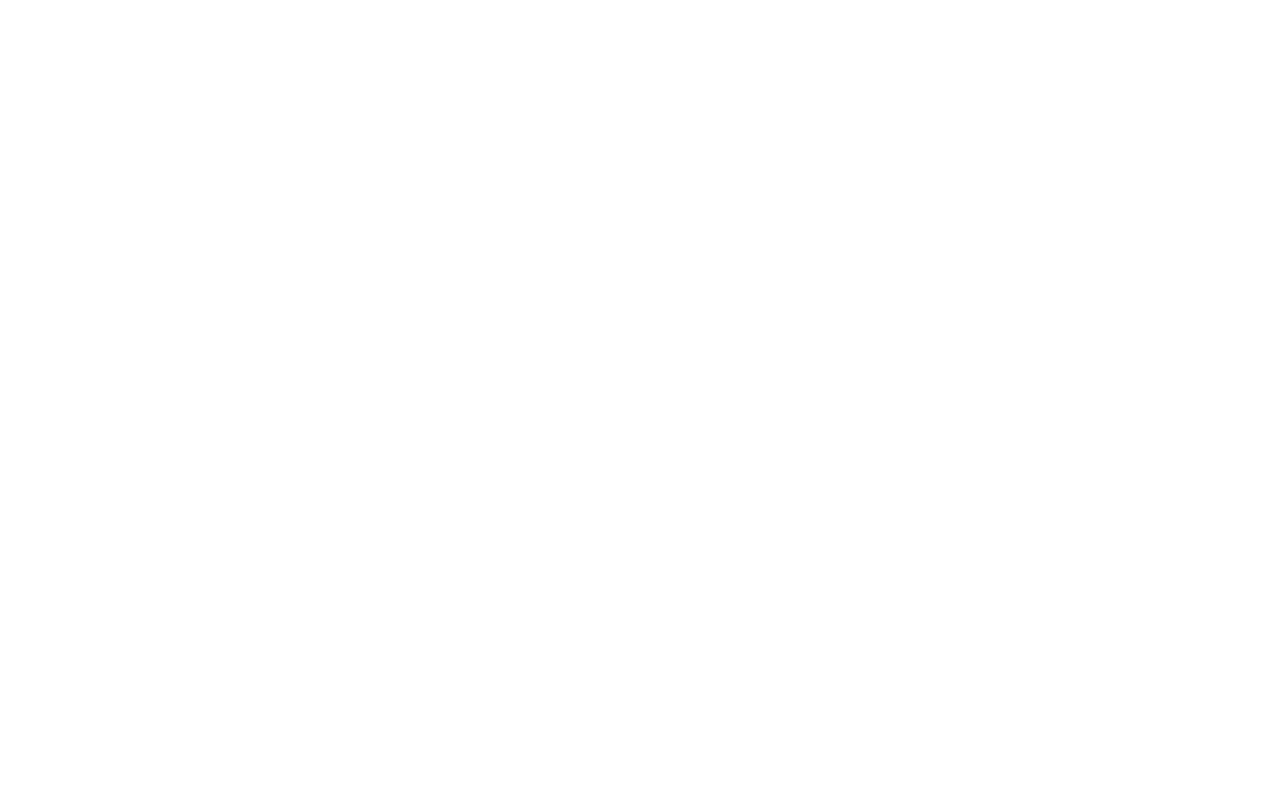
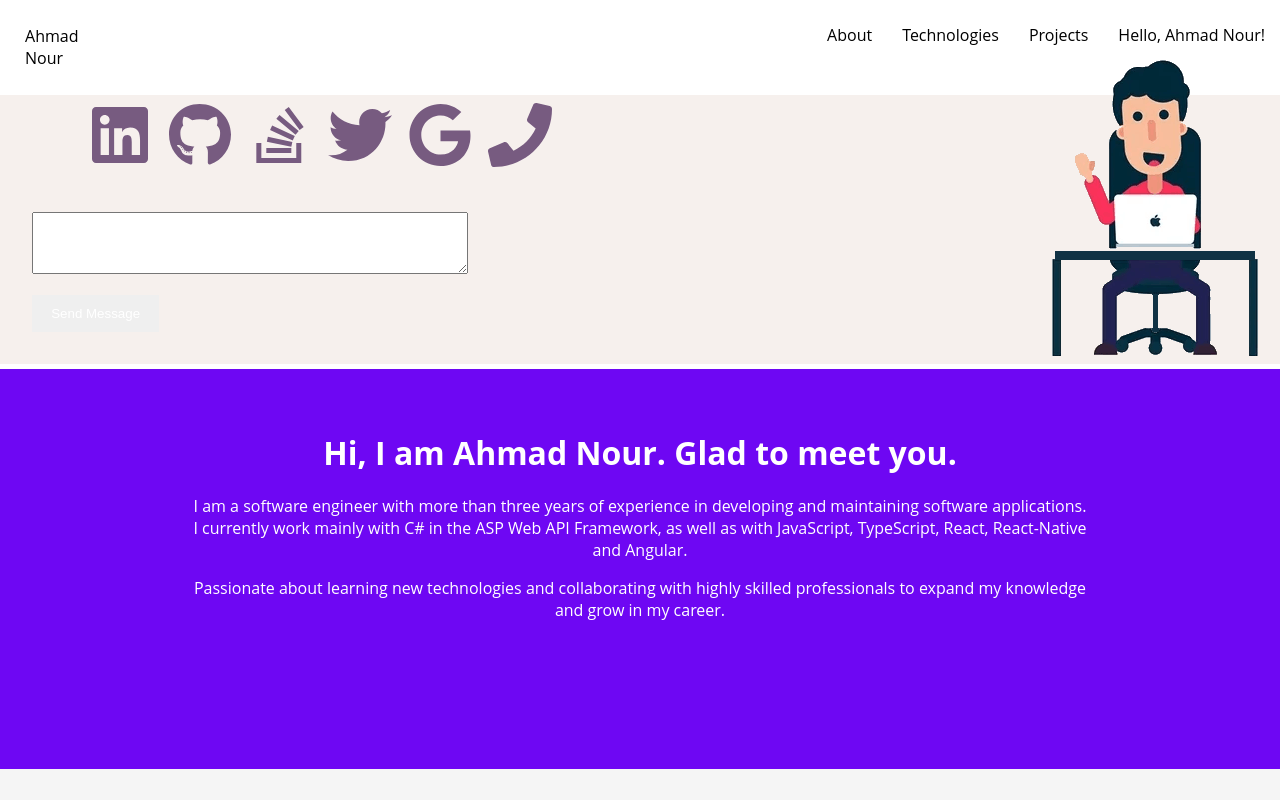
Before and after one commit to Ahmad-Nour/protofilo-ahmad-nour, a React (Create React App) app: page /hello in a window 1280 px wide. Before the commit this address had no page. Shown: the top 800 px of the page. Built offline with nearby package versions, Linux system fonts and the light colour scheme.

Commit message:
feat: add hello page

```diff
--- a/package.json
+++ b/package.json
@@ -8,6 +8,7 @@
     "@testing-library/user-event": "^13.5.0",
     "react": "^18.2.0",
     "react-dom": "^18.2.0",
+    "react-icons": "^4.10.1",
     "react-particles-js": "^3.6.0",
     "react-router-dom": "^6.14.2",
     "react-scripts": "5.0.1",
--- a/src/App.js
+++ b/src/App.js
@@ -3,6 +3,7 @@
 import About from './components/about/about.component';
 import { BrowserRouter as Router, Routes, Route, Outlet } from 'react-router-dom';
 import { Fragment } from 'react';
+import Hello from './components/hello/hello.component';
 
 function App() {
   return (
@@ -11,6 +12,7 @@
         <Route path="/" element={<NavBar />}>
           <Route index element={<Home />} />
           <Route path="about" element={<About />} />
+          <Route path="hello" element={<Hello />} />
         </Route>
       </Routes>
    </Fragment>
--- /dev/null
+++ b/src/components/hello/hello.component.jsx
@@ -0,0 +1,43 @@
+import React, { useState } from 'react';
+import { FaLinkedin, FaGithub, FaStackOverflow, FaTwitter, FaGoogle, FaPhone } from 'react-icons/fa';
+import './hello.styles.scss';
+import helloGif from '../../assets/hello.gif';
+
+
+const Hello = () => {
+    const [message, setMessage] = useState('');
+
+    const handleSubmit = e => {
+        e.preventDefault();
+        // send message
+    }
+
+    return (
+        <div className="contact">
+            <div className='left'>
+                <div className='profile-links'>
+                    <a href="https://www.linkedin.com/in/yourprofile"><FaLinkedin /></a>
+                    <a href="https://github.com/yourprofile"><FaGithub /></a>
+                    <a href="https://stackoverflow.com/users/yourprofile"><FaStackOverflow /></a>
+                    <a href="https://twitter.com/yourprofile"><FaTwitter /></a>
+                    <a href="mailto:youremail@gmail.com"><FaGoogle /></a>
+                    <a href="tel:+1234567890"><FaPhone /></a>
+                </div>
+
+                <form onSubmit={handleSubmit} className='message-form '>
+                    <textarea
+                        className='message-input'
+                        value={message}
+                        onChange={e => setMessage(e.target.value)}
+                    />
+                    <button className='submit-button' type="submit">Send Message</button>
+                </form>
+            </div>
+            <div className='right'>
+                <img className="helloImg" src={helloGif} />
+            </div>
+        </div>
+    );
+}
+
+export default Hello;
--- /dev/null
+++ b/src/components/hello/hello.styles.scss
@@ -0,0 +1,106 @@
+// Mixins
+@mixin transition($props...) {
+    transition: $props;
+}
+
+@mixin animate($name, $duration) {
+    animation: $name $duration ease infinite alternate;
+}
+
+.contact {
+    background-color: #F6F0ED;
+    display: flex;
+    justify-content: space-between;
+
+    .left {
+        width: 50%;
+        padding: 0;
+    }
+
+    .right {
+        position: relative;
+      }
+
+      .helloImg {
+        position: absolute;
+        right: 0;
+        bottom: 0;
+
+    }
+}
+
+.profile-links {
+    display: flex;
+    flex-wrap: wrap;
+    justify-content: center;
+
+    a {
+        color: #775B80;
+        margin: 0.5rem;
+        @include transition(all 0.3s);
+
+        &:hover {
+            @include animate(rubberBand, 1s);
+        }
+    }
+
+    svg {
+        font-size: 4rem;
+    }
+}
+
+// Message form
+.message-form {
+    padding: 2rem;
+    border-radius: 0.5rem;
+    width: 500px;
+    max-width: 100%;
+
+    .message-input {
+        width: 100%;
+        padding: 0.5rem;
+        font-size: 1.2rem;
+    }
+
+    .submit-button {
+        margin-top: 1rem;
+        padding: 0.7rem 1.2rem;
+        color: #fff;
+        border: none;
+        cursor: pointer;
+
+        @include transition(transform);
+
+    }
+}
+
+// Animations
+@keyframes rubberBand {
+    0% {
+        transform: scale3d(1, 1, 1);
+    }
+
+    30% {
+        transform: scale3d(1.25, 0.75, 1);
+    }
+
+    40% {
+        transform: scale3d(0.75, 1.25, 1);
+    }
+
+    50% {
+        transform: scale3d(1.15, 0.85, 1);
+    }
+
+    65% {
+        transform: scale3d(.95, 1.05, 1);
+    }
+
+    75% {
+        transform: scale3d(1.05, .95, 1);
+    }
+
+    100% {
+        transform: scale3d(1, 1, 1);
+    }
+}
--- a/src/components/nav-bar/nav-bar.component.jsx
+++ b/src/components/nav-bar/nav-bar.component.jsx
@@ -11,11 +11,13 @@
 import Home from "../home/home.component";
 import Technologies from "../technologies/technologies.component";
 import Projects from "../projects/projects.componesnts";
+import Hello from "../hello/hello.component";
 
 const NavBar = () => {
     const aboutRef = useRef(null);
     const technologiesRef = useRef(null);
     const projectsRef = useRef(null);
+    const helloRef = useRef(null);
     return (
         <Fragment>
             <NavbarContainer>
@@ -26,8 +28,8 @@
                     <NavLink to="#" onClick={() => aboutRef.current.scrollIntoView()}>About</NavLink>
                     <NavLink to="#" onClick={() => technologiesRef.current.scrollIntoView()}>Technologies</NavLink>
                     <NavLink to="#" onClick={() => projectsRef.current.scrollIntoView()}>Projects</NavLink>
-                    <NavLink to='/'>Articles</NavLink>
-                    <NavLink to='/'>Hello, Ahmad Nour!</NavLink>
+                    {/* <NavLink to='/'>Articles</NavLink> */}
+                    <NavLink  to="#" onClick={() => helloRef.current.scrollIntoView()}>Hello, Ahmad Nour!</NavLink>
                 </NavLinks>
             </NavbarContainer>
             <Outlet />
@@ -41,6 +43,9 @@
             <div ref={projectsRef}>
                 <Projects />
             </div>
+            <div ref={helloRef}>
+                <Hello />
+            </div>
         </Fragment>
     );
 };
```
Also changed, not shown: src/assets/hello.gif (added), 1 other file (tests, documents, lock files or other folders).
